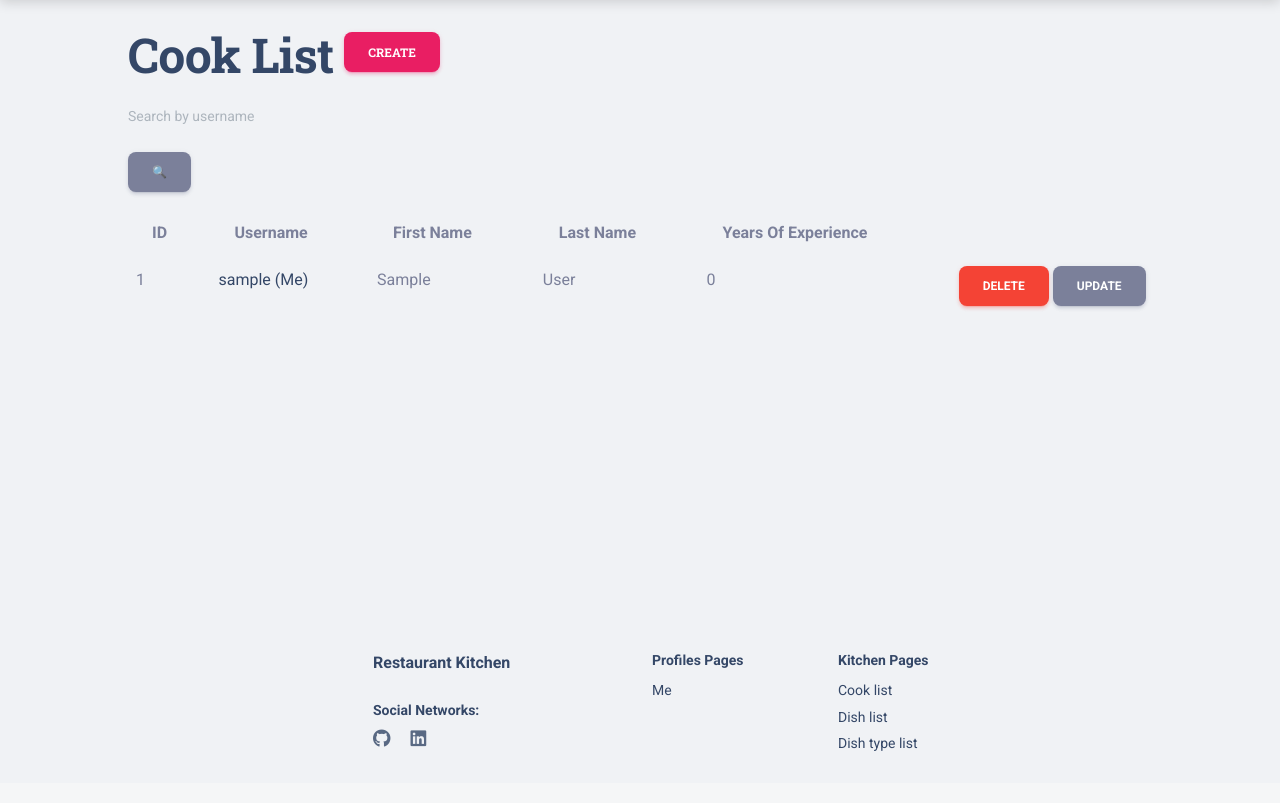
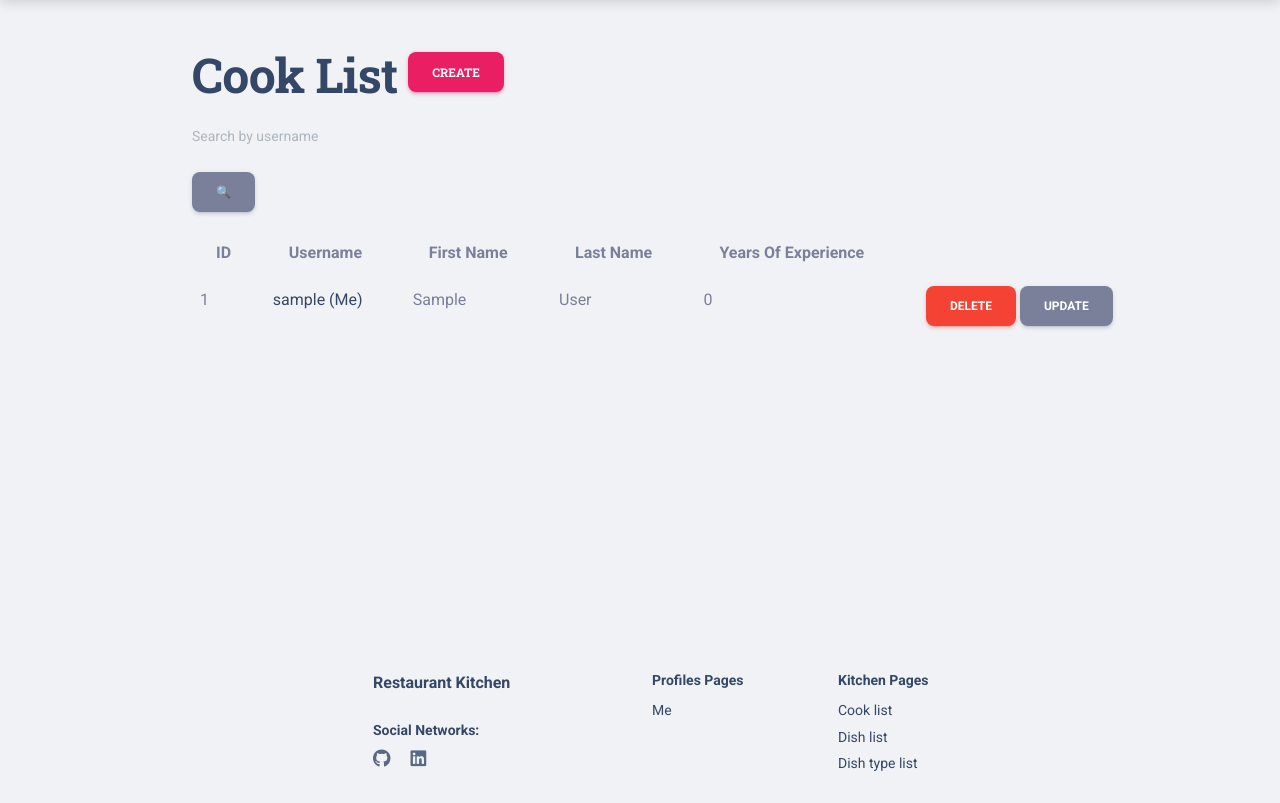
Before and after one commit to Illya-Maznitskiy/restaurant-kitchen-service, a Django app: page /cooks/ in a window 1280 px wide. Shown: the part 57-860 px from the top of the page. Before the commit the page ends 808 px from the top, so only its background shows below. Run offline with Django 5.2, Linux system fonts and the light colour scheme; the visitor is signed in with stand-in values (Sample User, id 1); data comes from the database, SQL or seed files in the repository; some libraries are stand-ins or nearby versions.

Commit message:
update base.html and pagination.html with styles

```diff
--- a/templates/base.html
+++ b/templates/base.html
@@ -45,7 +45,7 @@
 
   <body class="{% block body_class %}{% endblock %} bg-gray-200">
 
-    <div class="main-content" style="margin-left: 10%; margin-right: 5%;margin-top: 25px;">
+    <div class="main-content" style="margin-left: 15%; margin-right: 10%;margin-top: 45px;">
       {% block content %}{% endblock content %}
     </div>
 
--- a/templates/includes/pagination.html
+++ b/templates/includes/pagination.html
@@ -1,6 +1,6 @@
 {% load query_transform %}
 <section class="py-7">
-  <div class="container" style="margin-right: 20px;">
+  <div class="container" style="margin-right: -2%;">
     <div class="row justify-space-between py-2">
       <div class="col-lg-4 mx-auto">
         {% if is_paginated %}
```
